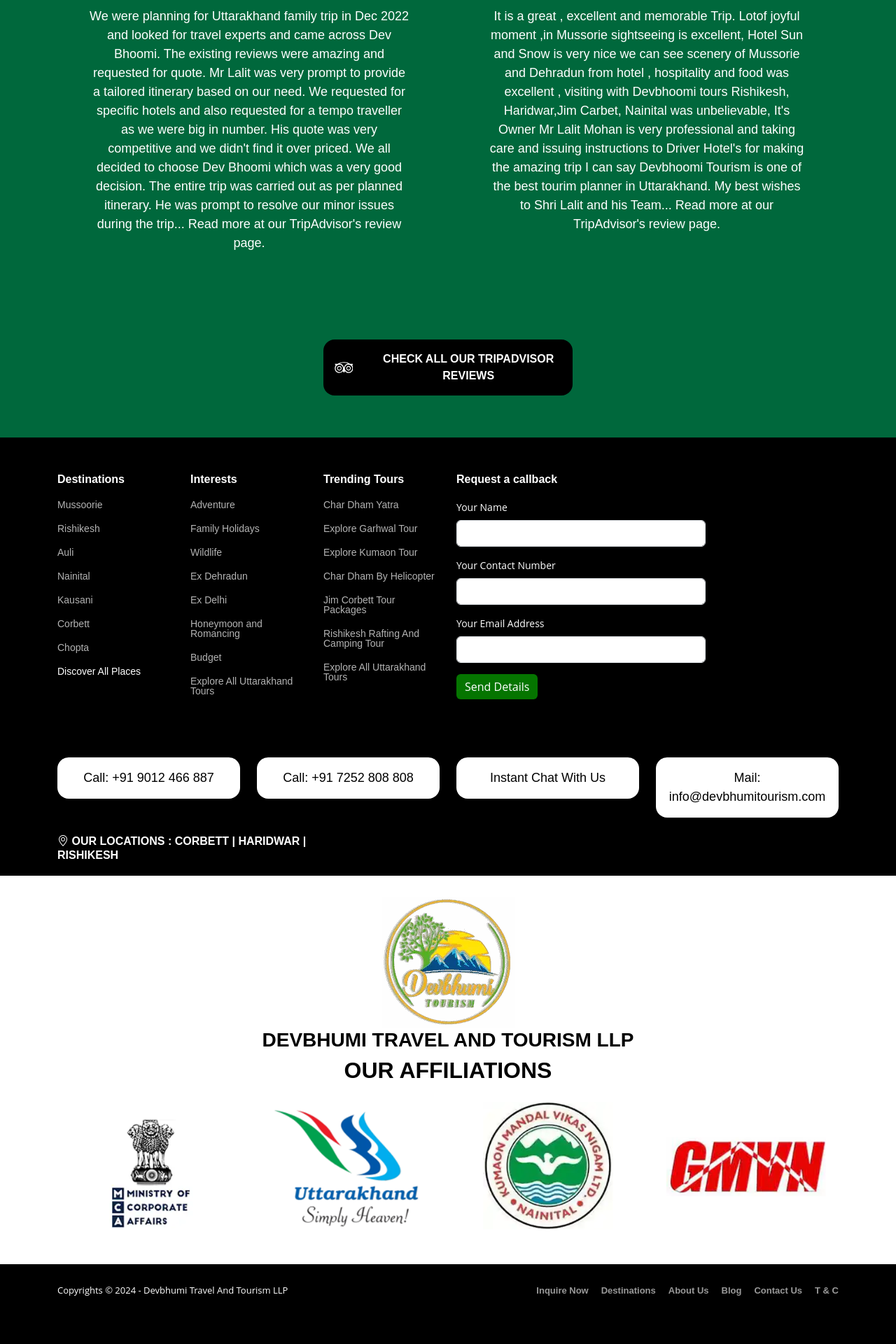
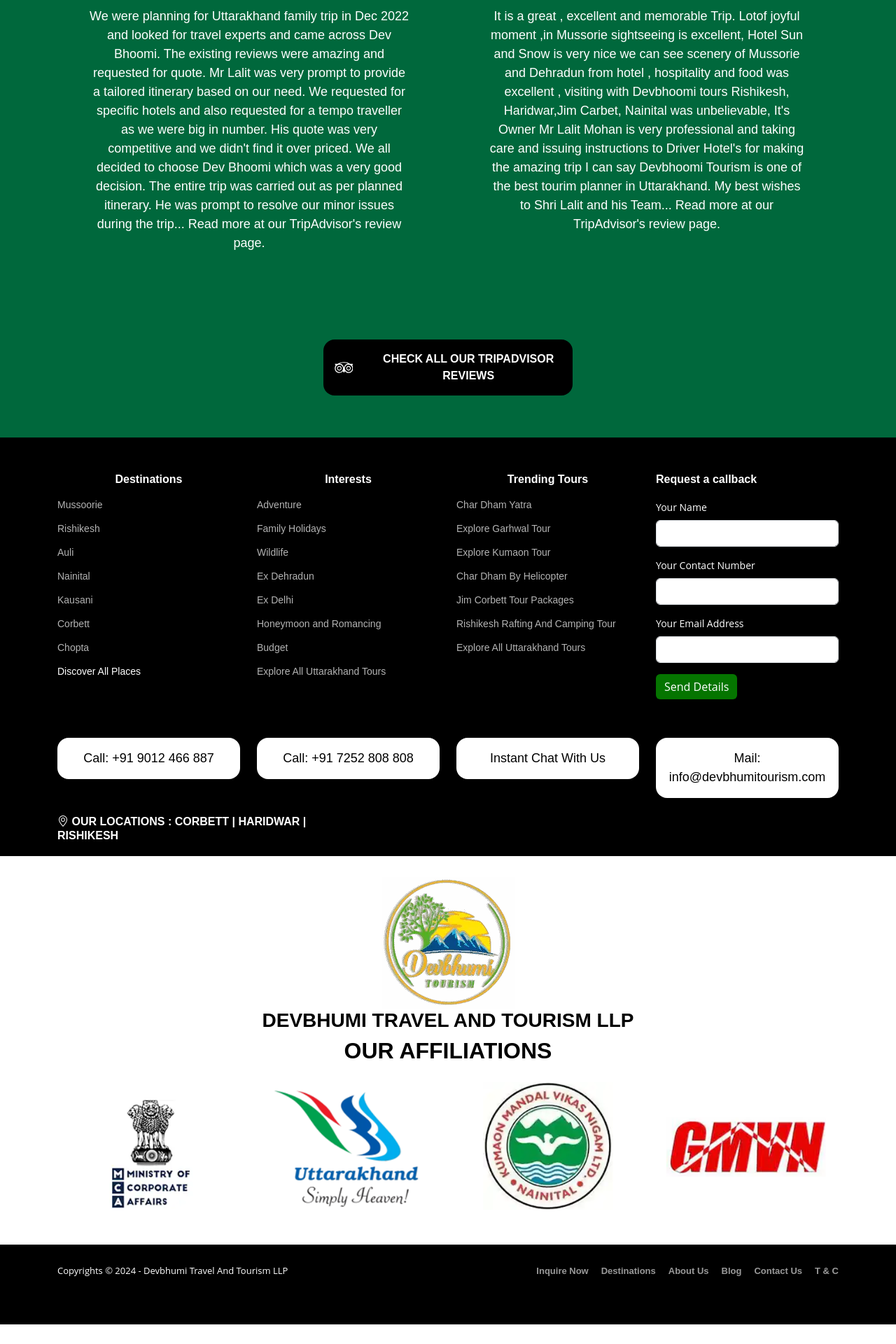
Before and after one commit to sualsoft/devbhumitourism, a Jekyll site: the page built from contact-us.md, in a window 1280 px wide. Shown: the part 3235-5155 px from the top of the page at 70% size. Built offline with Jekyll 4.4.1, drawn with Linux system fonts in a browser that asks for light colours; some web fonts are replaced; after the commit the page ends 5127 px from its top, so only the background shows below that.

Commit message:
Update footer.html

```diff
--- a/_includes/footer.html
+++ b/_includes/footer.html
@@ -2,7 +2,7 @@
 <footer id="footer" class="footer">
   <div class="container">
     <div class="row gy-4">
-      <div class="col-lg-2 col-6 footer-links">
+      <div class="col-lg-3 col-6 footer-links text-center">
         <h4>Destinations</h4>
         <ul>
           <li><a href="#">Mussoorie</a></li>
@@ -18,7 +18,7 @@
         </ul>
       </div>
 
-      <div class="col-lg-2 col-6 footer-links">
+      <div class="col-lg-3 col-6 footer-links text-center">
         <h4>Interests</h4>
         <ul>
           <li><a href="#">Adventure</a></li>
@@ -32,7 +32,7 @@
         </ul>
       </div>
 
-       <div class="col-lg-2 col-6 footer-links">
+       <div class="col-lg-3 col-6 footer-links text-center">
         <h4>Trending Tours</h4>
         <ul>
           <li><a href="#">Char Dham Yatra</a></li>
@@ -46,7 +46,7 @@
       </div>
 
 
-      <div class="col-lg-4 col-md-12 footer-contact text-center text-md-start">
+      <div class="col-lg-3 col-md-12 footer-contact text-center text-md-start">
         <h4>Request a callback</h4>
         <form>
           <div class="mb-3">
```
